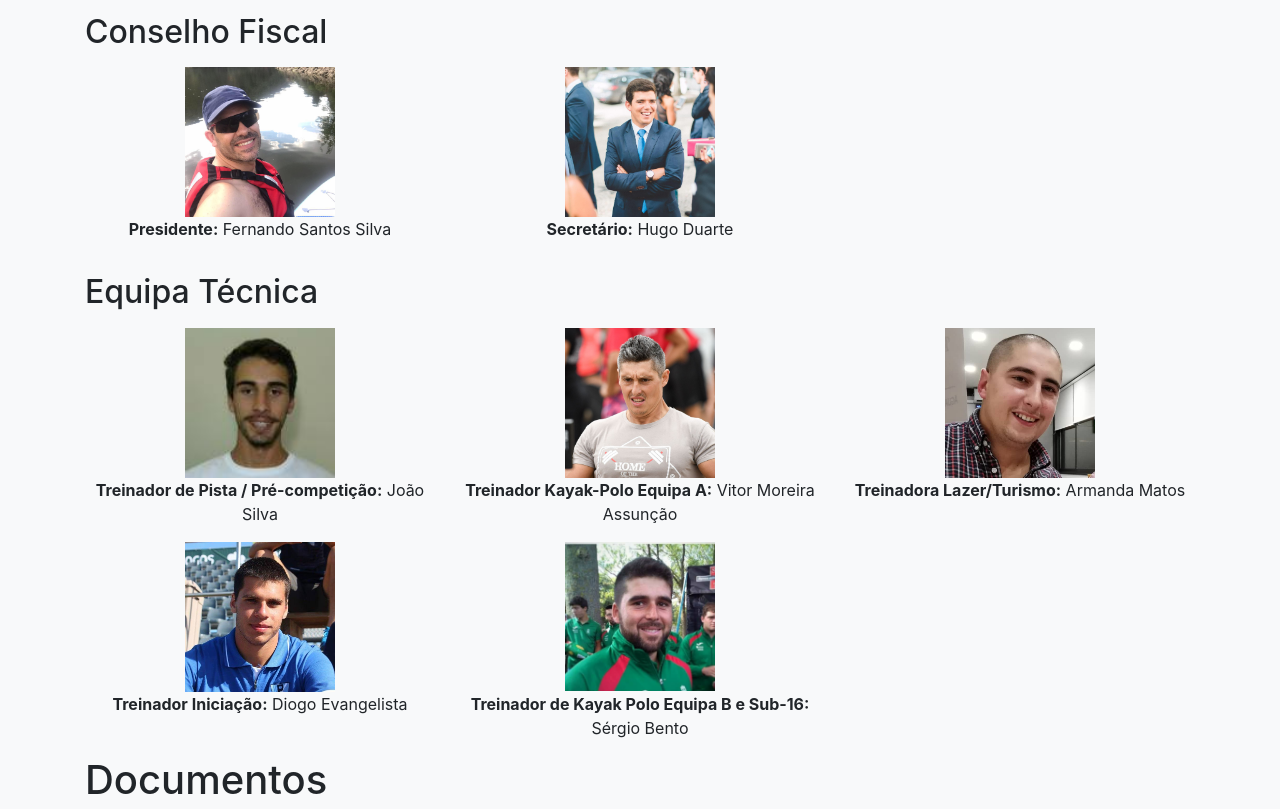
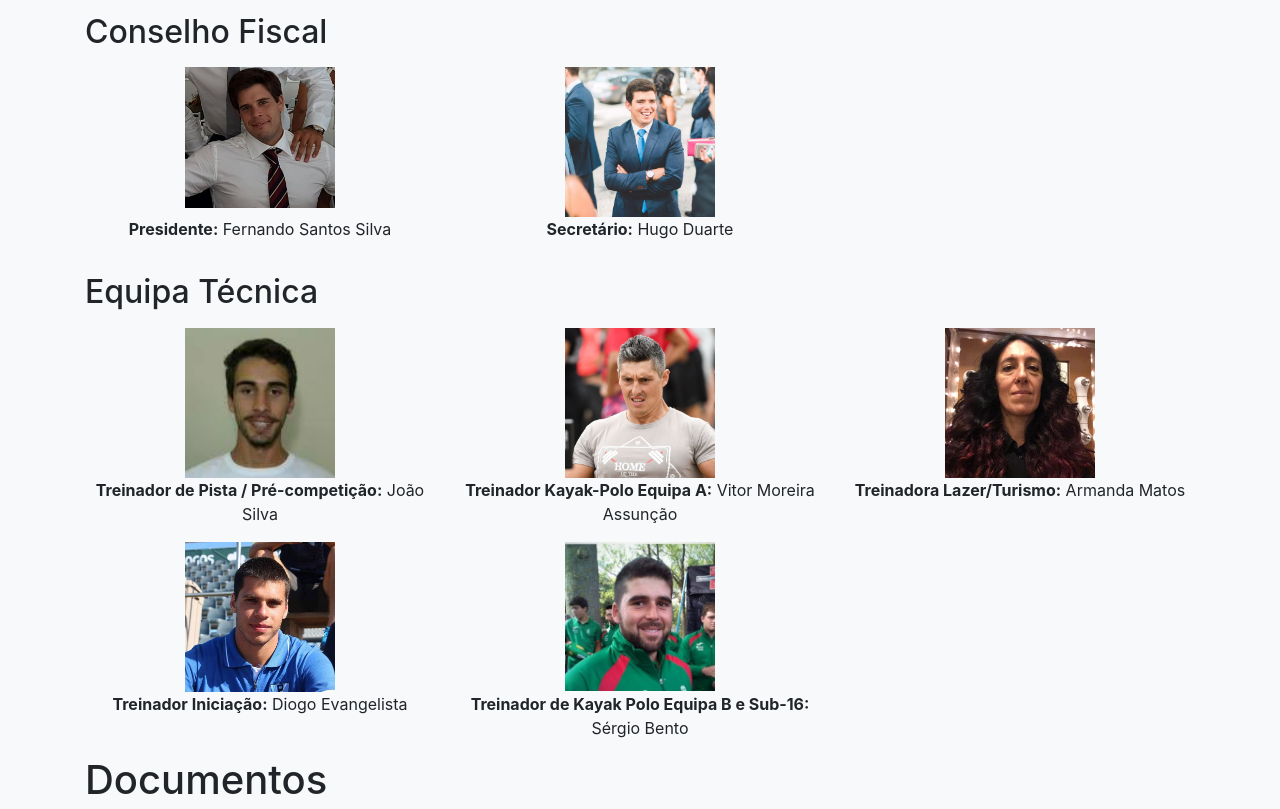
Before and after one commit to Green-tqtt/green-tqtt.github.io, a website: page about.html in a window 1280 px wide. Shown: the part 1984-2793 px from the top of the page. Drawn offline with Linux system fonts and the light colour scheme.

Commit message:
Final changes on team photos

```diff
--- a/about.html
+++ b/about.html
@@ -137,7 +137,7 @@
     <p></p>
     <div class="row">
         <div class="col-sm">
-            <div class="container" style="background-image: url('image/about/garcia.jpg'); background-repeat: no-repeat;background-size: 100%;width: 150px;height: 150px"></div>
+            <div class="container" style="background-image: url('image/about/fernando.jpg'); background-repeat: no-repeat;background-size: 100%;width: 150px;height: 150px"></div>
             <p style ="text-align: center"><b>Presidente:</b> Fernando Santos Silva</p>
         </div>
         <div class="col-sm">
@@ -163,7 +163,7 @@
             <p style ="text-align: center"><b>Treinador de Kayak Polo Equipa B e Sub-16:</b> Sérgio Bento</p>
         </div>
         <div class="col-sm">
-            <div class="container" style="background-image: url('image/about/cosme.jpg'); background-repeat: no-repeat;background-size: 100%;width: 150px;height: 150px"></div>
+            <div class="container" style="background-image: url('image/about/armanda.jpg'); background-repeat: no-repeat;background-size: 100%;width: 150px;height: 150px"></div>
             <p style="text-align: center"><b>Treinadora Lazer/Turismo:</b> Armanda Matos</p>
         </div>
 
```
Also changed, not shown: image/about/armanda.jpg (added), image/about/fernando.jpg (added).
